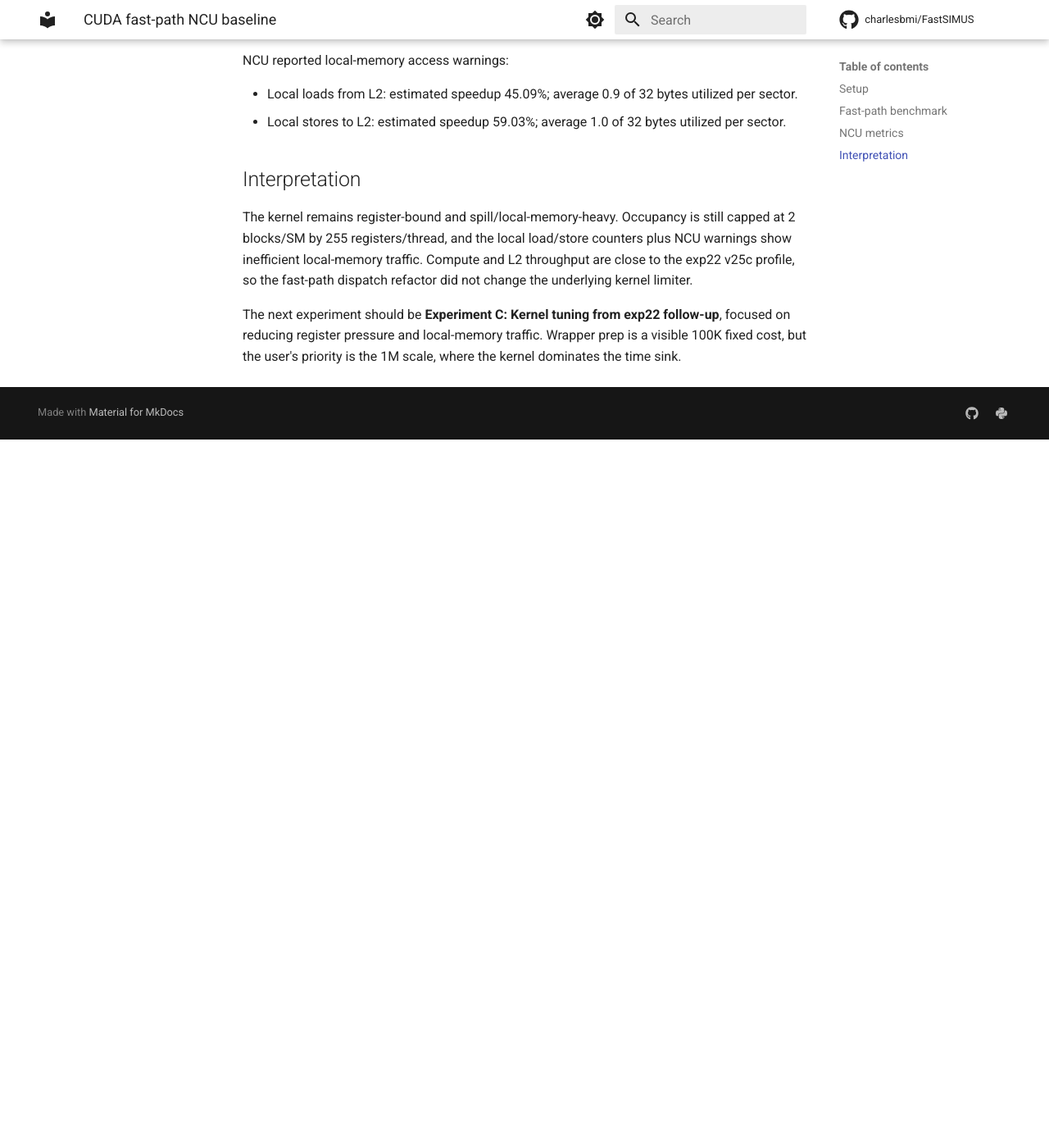
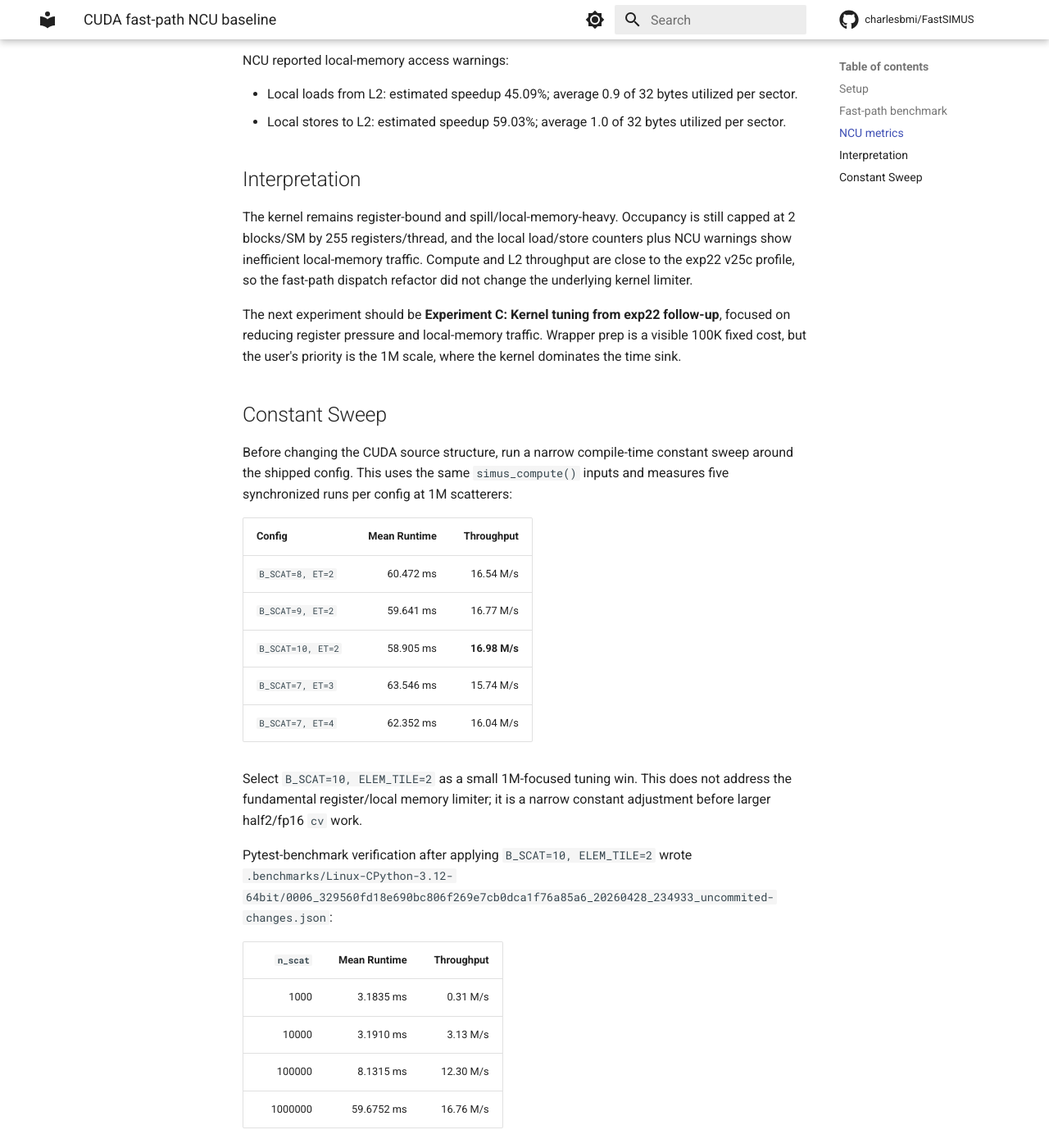
Before and after one commit to charlesbmi/FastSIMUS, an MkDocs documentation site: the page built from docs/progress/experiments/2026-04-cuda-fastpath-ncu.md, in a window 1280 px wide and 1400 px high, scrolled down 1308 px. Shown: the whole window at 82% size. Built offline with MkDocs 1.6.1 and Material for MkDocs 9.7.7, drawn with Linux system fonts in a browser that asks for light colours; comment, search, counter and statistics services are not loaded; before the commit the page ends 1844 px from its top, so only the background shows below that.

Commit message:
perf: tune CUDA scatterer batch for 1M scale
Use the measured B_SCAT=10 configuration for the CUDA SIMUS fast path and refresh the benchmark figure around the 1M-focused throughput improvement.

```diff
--- a/docs/progress/experiments/2026-04-cuda-fastpath-ncu.md
+++ b/docs/progress/experiments/2026-04-cuda-fastpath-ncu.md
@@ -51,6 +51,32 @@ registers/thread, and the local load/store counters plus NCU warnings show ineff
 L2 throughput are close to the exp22 v25c profile, so the fast-path dispatch refactor did not change the underlying
 kernel limiter.
 
-The next experiment should be **Experiment C: Kernel tuning from exp22 follow-up**, focused on reducing register
-pressure and local-memory traffic. Wrapper prep is a visible 100K fixed cost, but the user's priority is the 1M scale,
-where the kernel dominates the time sink.
+The next experiment should be **Experiment C: Kernel tuning from exp22 follow-up**, focused on reducing register pressure
+and local-memory traffic. Wrapper prep is a visible 100K fixed cost, but the user's priority is the 1M scale, where the
+kernel dominates the time sink.
+
+## Constant Sweep
+
+Before changing the CUDA source structure, run a narrow compile-time constant sweep around the shipped config. This uses
+the same `simus_compute()` inputs and measures five synchronized runs per config at 1M scatterers:
+
+| Config               | Mean Runtime | Throughput    |
+| -------------------- | -----------: | ------------: |
+| `B_SCAT=8, ET=2`     |    60.472 ms | 16.54 M/s     |
+| `B_SCAT=9, ET=2`     |    59.641 ms | 16.77 M/s     |
+| `B_SCAT=10, ET=2`    |    58.905 ms | **16.98 M/s** |
+| `B_SCAT=7, ET=3`     |    63.546 ms | 15.74 M/s     |
+| `B_SCAT=7, ET=4`     |    62.352 ms | 16.04 M/s     |
+
+Select `B_SCAT=10, ELEM_TILE=2` as a small 1M-focused tuning win. This does not address the fundamental register/local
+memory limiter; it is a narrow constant adjustment before larger half2/fp16 `cv` work.
+
+Pytest-benchmark verification after applying `B_SCAT=10, ELEM_TILE=2` wrote
+`.benchmarks/Linux-CPython-3.12-64bit/0006_329560fd18e690bc806f269e7cb0dca1f76a85a6_20260428_234933_uncommited-changes.json`:
+
+| `n_scat` | Mean Runtime | Throughput |
+| -------: | -----------: | ---------: |
+|     1000 |    3.1835 ms |  0.31 M/s  |
+|    10000 |    3.1910 ms |  3.13 M/s  |
+|   100000 |    8.1315 ms | 12.30 M/s  |
+|  1000000 |   59.6752 ms | 16.76 M/s  |
```
Also changed, not shown: docs/progress/plans/2026-04-28-cuda-simus-fastpath.md (+7 -4 lines), docs/figures/2026-04-cuda-scaling.png, 2 other files.
